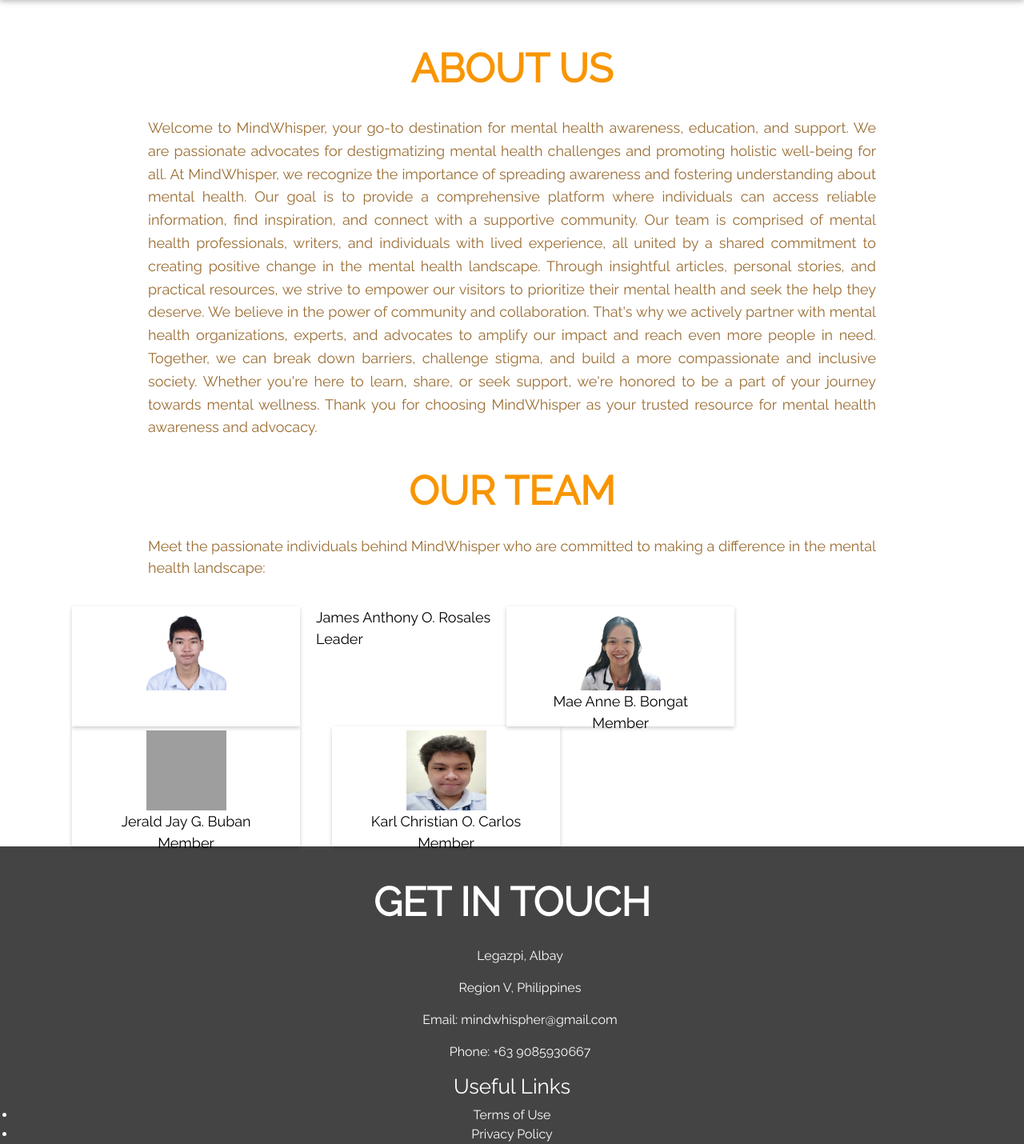
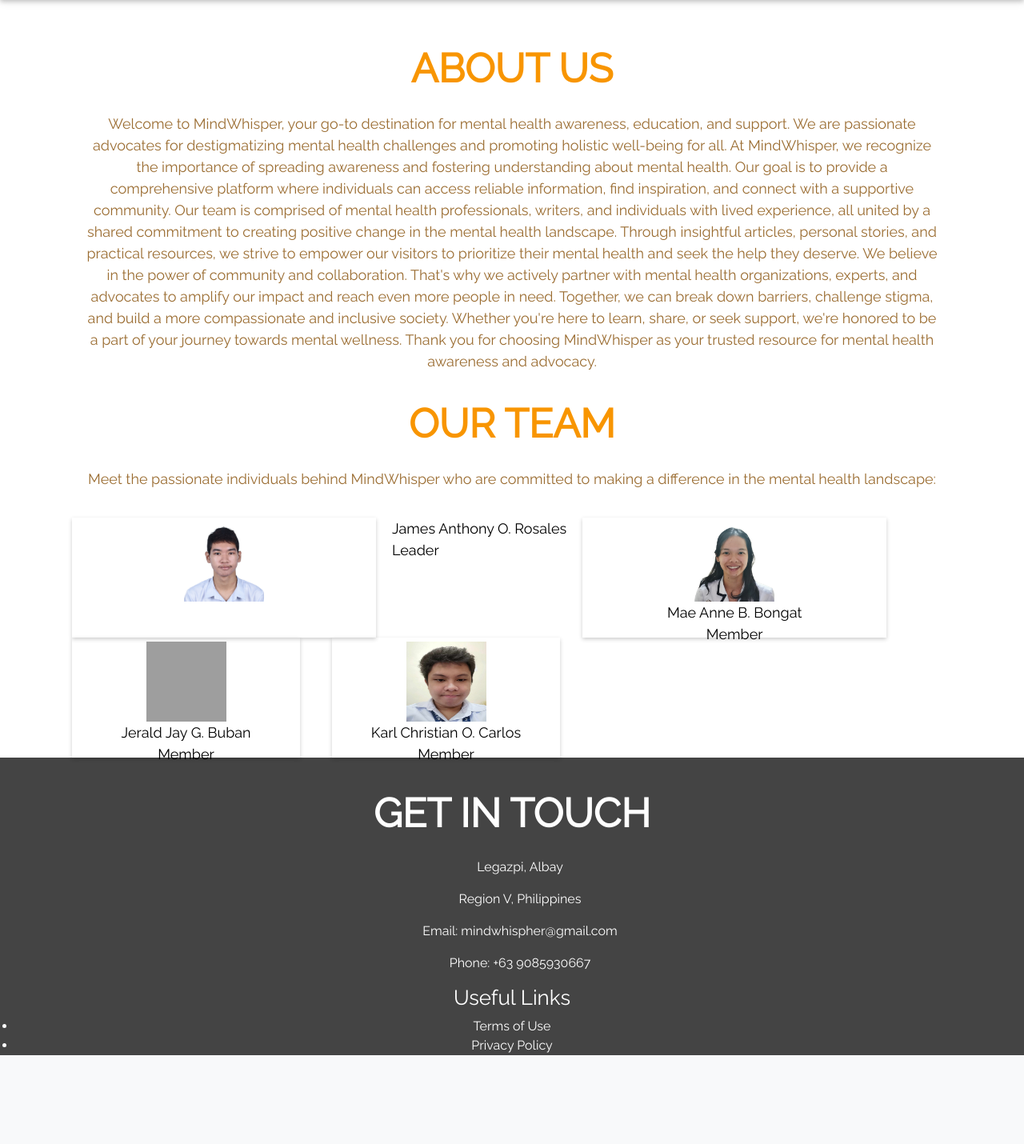
Before and after one commit to jaor13/MindWhisper-Web-Systems-Final-Term, a PHP site: page /about-us.html in a window 1280 px wide. Shown: the part 40-1470 px from the top of the page at 80% size. After the commit the page ends 1359 px from the top, so only its background shows below. Run offline with PHP 8.4, Linux system fonts and the light colour scheme; grey boxes are pictures that could not be loaded.

Commit message:
updated html and css

```diff
--- a/about-us.html
+++ b/about-us.html
@@ -66,7 +66,7 @@
             <p>Meet the passionate individuals behind MindWhisper who are committed to making a difference in the mental health landscape:</p>
         </div>
         <div class="row team-cards">
-            <div class="col-md-3 team-card">
+            <div class="col-lg-4 team-card">
                 <div class="team-image">
                     <img src="assets/images/about us/james.png" alt="James Anthony O. Rosales" style="width: 100px; height: 100px;">
                 </div>
@@ -75,7 +75,7 @@
                             <p>James Anthony O. Rosales<br>Leader</p>
                         </div>
 
-                <div class="col-md-3 team-card">
+                <div class="col-lg-4 team-card">
                     <div class="team-image">
                     <img src="assets/images/about us/meh.png" alt="Mae Anne B. Bongat" style="width: 100px; height: 100px;">
                     </div>
@@ -83,7 +83,7 @@
                             <p>Mae Anne B. Bongat<br>Member</p>
                         </div>
                 </div>
-                <div class="col-md-3 team-card">
+                <div class="col-lg-3 team-card">
                     <div class="team-image">
                     <img src="assets/images/about us/jj.JPG" alt="Mae Anne B. Bongat" style="width: 100px; height: 100px;">
                     </div>
@@ -91,7 +91,7 @@
                             <p>Jerald Jay G. Buban<br>Member</p>
                         </div>
                 </div>
-                <div class="col-md-3 team-card">
+                <div class="col-lg-3 team-card">
                     <div class="team-image">
                     <img src="assets/images/about us/karl.jpg" alt="Mae Anne B. Bongat" style="width: 100px; height: 100px;">
                     </div>
--- a/styles.css/about-us/about-us.css
+++ b/styles.css/about-us/about-us.css
@@ -41,15 +41,6 @@ h1 {
   color: #f89500;
 }
 
-.heading p {
-  margin-top: 30px;
-  font-size: 16px;
-  line-height: 1.6;
-  margin-bottom: 20px;
-  padding: 0px 100px 0px 0px;
-  text-align: justify;
-  content: #9b6d32;
-}
 
 #heading-text {
   padding: 0px 100px 0px 100px;
@@ -75,8 +66,7 @@ h1 {
     color: #9b6d32;
     margin-bottom: 35px;
     text-align: center;
-    padding: 0px 100px 0px 100px;
-    text-align: justify;
+    padding: 0px 20px 0px 20px;
 }
 
 .wrapper h1{
@@ -93,17 +83,7 @@ h1 {
   color: #9b6d32;
   margin-bottom: 35px;
   text-align: center;
-  padding: 0px 100px 0px 100px;
-  text-align: justify;
-}
-
-#p1 {
-  margin-top: 30px;
-  font-size: 16px;
-  line-height: 1.6;
-  margin-bottom: 20px;
-  padding: 0px 100px 0px 0px;
-  text-align: justify;
+  padding: 0px 20px 0px 20px;
 }
 
 .row .team-cards{
```
